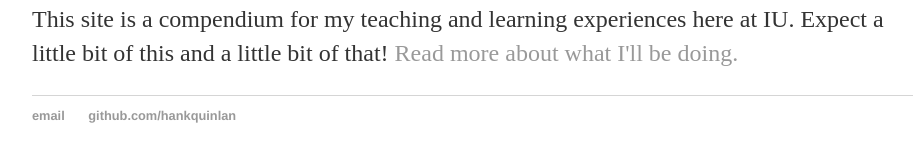
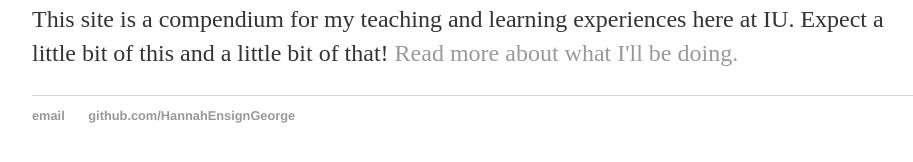
Before and after one commit to HannahEnsignGeorge/HannahEnsignGeorge.github.io, a Jekyll site: the page built from index.html, in a window 1280 px wide. Shown: the part 194-356 px from the top of the page, without its empty margins (160-1073 px from the left). Built offline with Jekyll 4.4.1, drawn with Linux system fonts in a browser that asks for light colours.

Commit message:
Update default.html

```diff
--- a/_layouts/default.html
+++ b/_layouts/default.html
@@ -22,7 +22,7 @@
 			<footer>
 	    		<ul>
 	        		<li><a href="mailto:hankquinlanhub@gmail.com">email</a></li>
-	        		<li><a href="https://github.com/hankquinlan">github.com/hankquinlan</a></li>
+	        		<li><a href="https://github.com/Hannah.EnsignGeorge">github.com/HannahEnsignGeorge</a></li>
 				</ul>
 			</footer>
 		</body>
```
